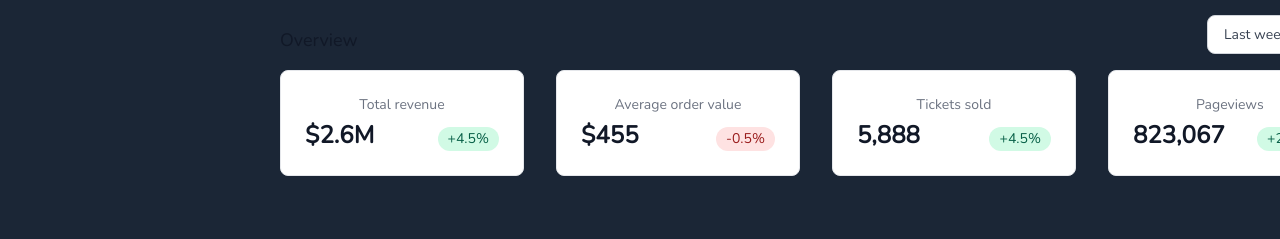
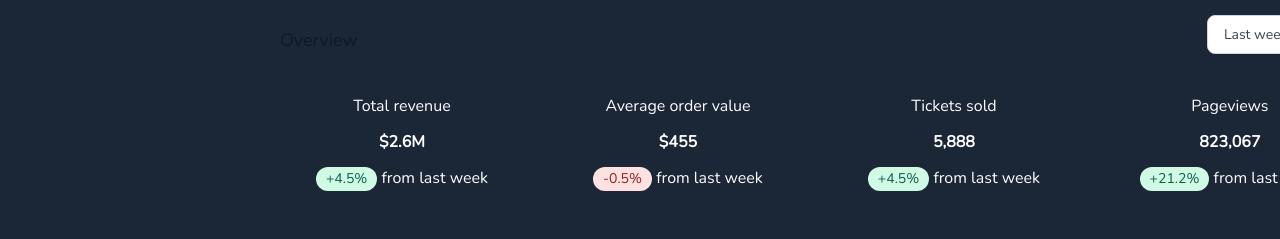
Before and after one commit to titan-syndicate/bskit, a React (Vite) app in the folder frontend/: page / in a window 1280 px wide. Shown: the part 137-376 px from the top of the page. Built offline with nearby package versions, Linux system fonts and the light colour scheme.

Commit message:
style: update Stat component to match original design

```diff
--- a/frontend/src/components/stat.tsx
+++ b/frontend/src/components/stat.tsx
@@ -1,3 +1,5 @@
+import { ReactNode } from 'react';
+
 interface StatProps {
   title: string;
   value: string;
@@ -5,22 +7,17 @@ interface StatProps {
 }
 
 export function Stat({ title, value, change }: StatProps) {
-  const isPositive = change.startsWith('+');
-
   return (
-    <div className="rounded-lg border border-gray-200 bg-white p-6">
-      <dt className="text-sm font-medium text-gray-500">{title}</dt>
-      <dd className="mt-1 flex items-baseline justify-between md:block lg:flex">
-        <div className="flex items-baseline text-2xl font-semibold text-gray-900">
-          {value}
-        </div>
-        <div
-          className={`inline-flex items-baseline rounded-full px-2.5 py-0.5 text-sm font-medium ${isPositive ? 'bg-green-100 text-green-800' : 'bg-red-100 text-red-800'
-            }`}
-        >
+    <div>
+      <div className="mt-6 text-lg/6 font-medium sm:text-sm/6">{title}</div>
+      <div className="mt-3 text-3xl/8 font-semibold sm:text-2xl/8">{value}</div>
+      <div className="mt-3 text-sm/6 sm:text-xs/6">
+        <span className={`inline-flex items-center rounded-full px-2.5 py-0.5 text-sm font-medium ${change.startsWith('+') ? 'bg-green-100 text-green-800' : 'bg-red-100 text-red-800'
+          }`}>
           {change}
-        </div>
-      </dd>
+        </span>{' '}
+        <span className="text-zinc-500">from last week</span>
+      </div>
     </div>
   );
 }
```
